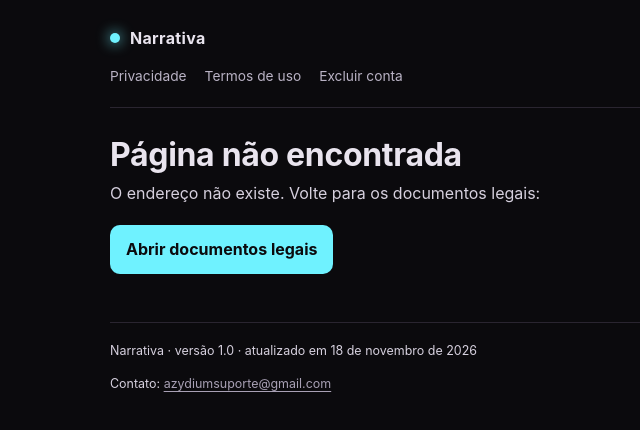
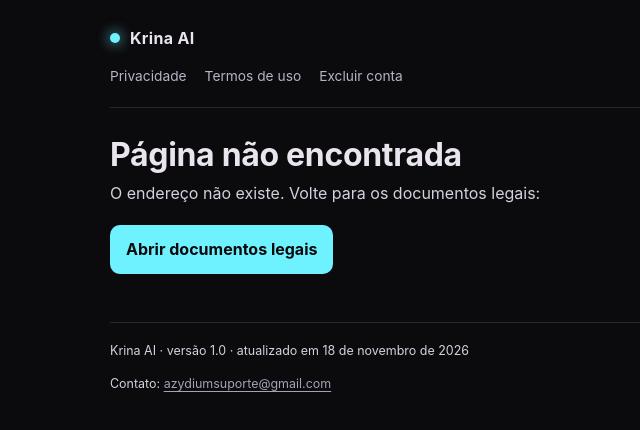
Before and after one commit to hugo01dev/narrativa-legal, a plain HTML site: page 404.html in a window 1280 px wide. Shown: the full height of the page, 140-780 px from the left. Drawn offline with Linux system fonts and the light colour scheme.

Commit message:
legal: publica 404.html

```diff
--- a/404.html
+++ b/404.html
@@ -3,7 +3,7 @@
 <head>
 <meta charset="utf-8">
 <meta name="viewport" content="width=device-width, initial-scale=1">
-<title>Página não encontrada · Narrativa</title>
+<title>Página não encontrada · Krina AI</title>
 <meta name="description" content="Documento legal não encontrado.">
 <meta name="robots" content="index, follow">
 <style>
@@ -68,7 +68,7 @@
 <body>
 <div class="wrap">
   <header class="site">
-    <a class="brand" href="./"><span class="dot" aria-hidden="true"></span>Narrativa</a>
+    <a class="brand" href="./"><span class="dot" aria-hidden="true"></span>Krina AI</a>
     <nav class="legal" aria-label="Documentos legais"><a href="./privacidade.html">Privacidade</a><a href="./termos.html">Termos de uso</a><a href="./exclusao.html">Excluir conta</a></nav>
   </header>
   <main>
@@ -81,7 +81,7 @@
 
   </main>
   <footer class="site">
-    <p>Narrativa · versão 1.0 · atualizado em 18 de novembro de 2026</p>
+    <p>Krina AI · versão 1.0 · atualizado em 18 de novembro de 2026</p>
     <p>Contato: <a href="mailto:azydiumsuporte@gmail.com">azydiumsuporte@gmail.com</a></p>
   </footer>
 </div>
```
